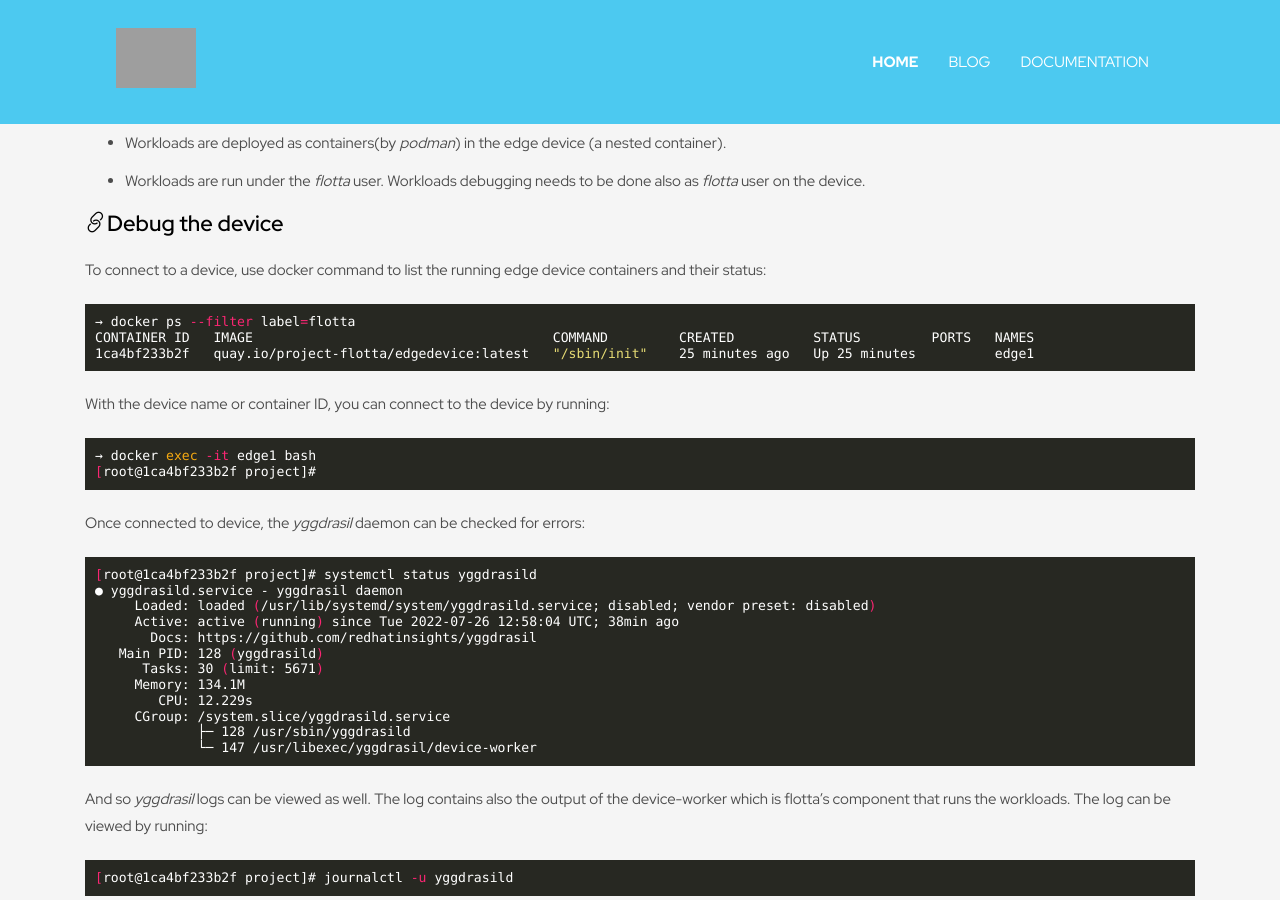
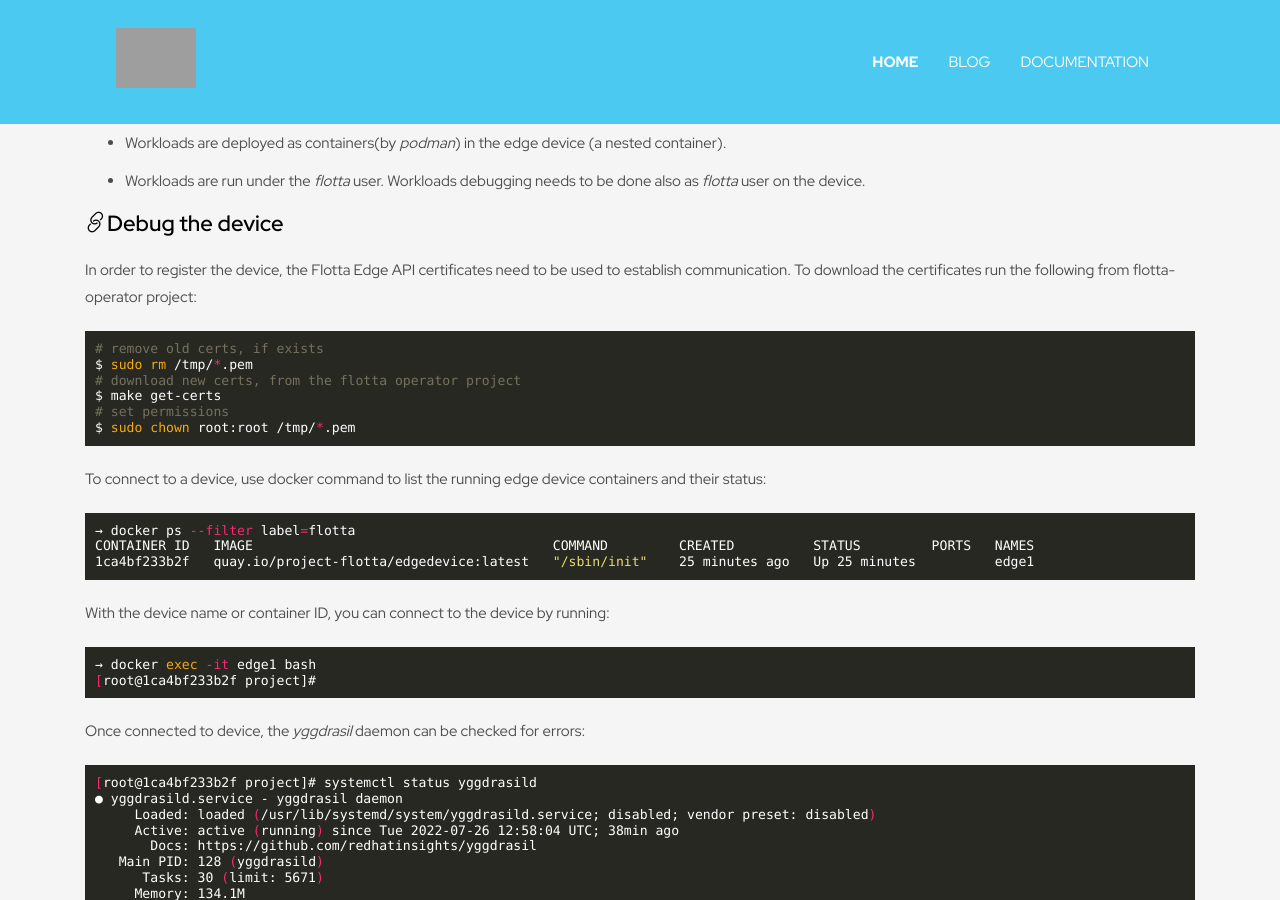
Before and after one commit to project-flotta/project-flotta.github.io, a Jekyll site: the page built from _posts/2022-07-20-developer-cli.markdown, in a window 1280 px wide and 900 px high, scrolled down 1927 px. Built offline with Jekyll 4.4.1, drawn with Linux system fonts in a browser that asks for light colours; a script that is not in the unit is left out; some of the changed text lies outside the part shown; grey boxes are pictures that could not be loaded.

Commit message:
Add debugging bad certificates to flotta-dev-cli
Added documentation on updating the certificates under troubleshooting -> debug the device section.

Signed-off-by: arielireni <aireni@redhat.com>

````diff
--- a/_posts/2022-07-20-developer-cli.markdown
+++ b/_posts/2022-07-20-developer-cli.markdown
@@ -106,6 +106,16 @@ As things might not always be clear, here are some tips to help you:
 * Workloads are run under the _flotta_ user. Workloads debugging needs to be done also as _flotta_ user on the device.
 
 ### Debug the device
+In order to register the device, the Flotta Edge API certificates need to be used to establish communication. To download the certificates run the following from flotta-operator project:
+```shell
+# remove old certs, if exists
+$ sudo rm /tmp/*.pem
+# download new certs, from the flotta operator project
+$ make get-certs
+# set permissions
+$ sudo chown root:root /tmp/*.pem
+```
+
 To connect to a device, use docker command to list the running edge device containers and their status:
 ```shell
 → docker ps --filter label=flotta
````
Also changed, not shown: other parts of _posts/2022-07-20-developer-cli.markdown (+1 -1 lines).
